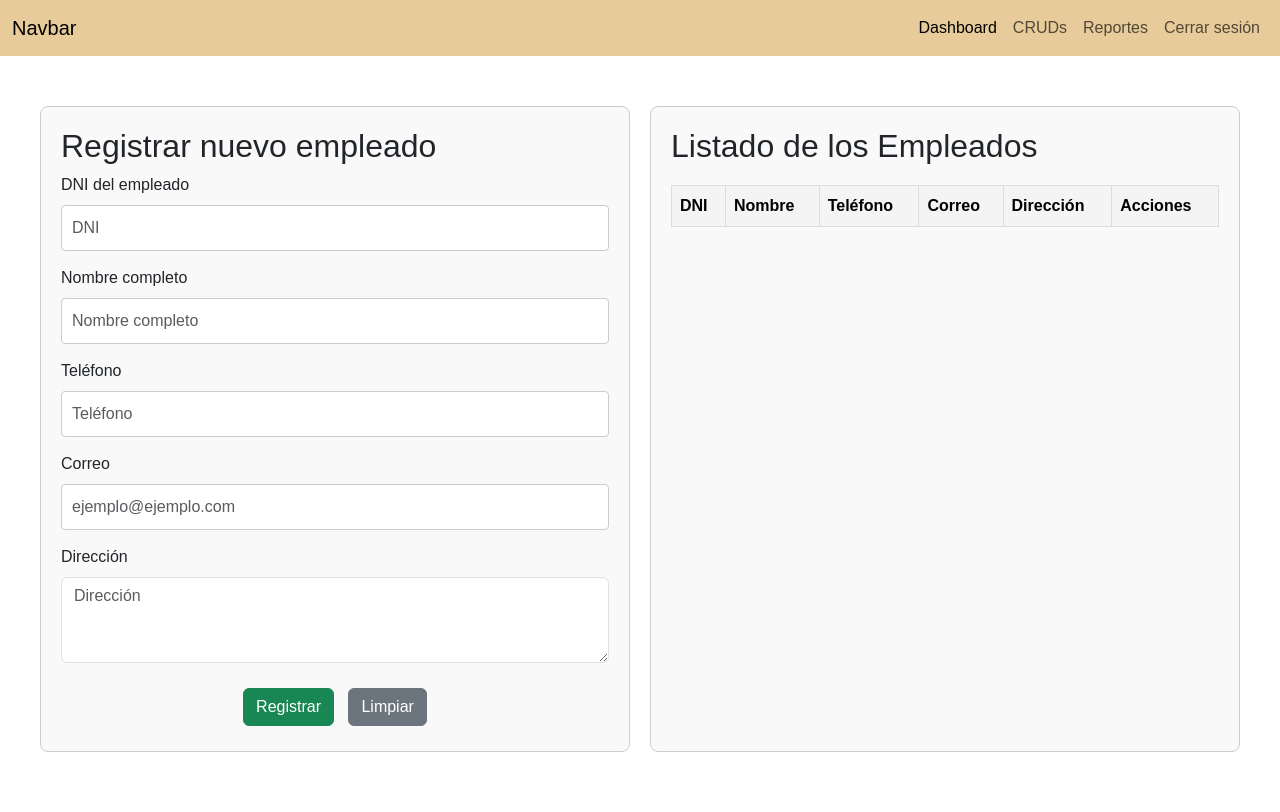
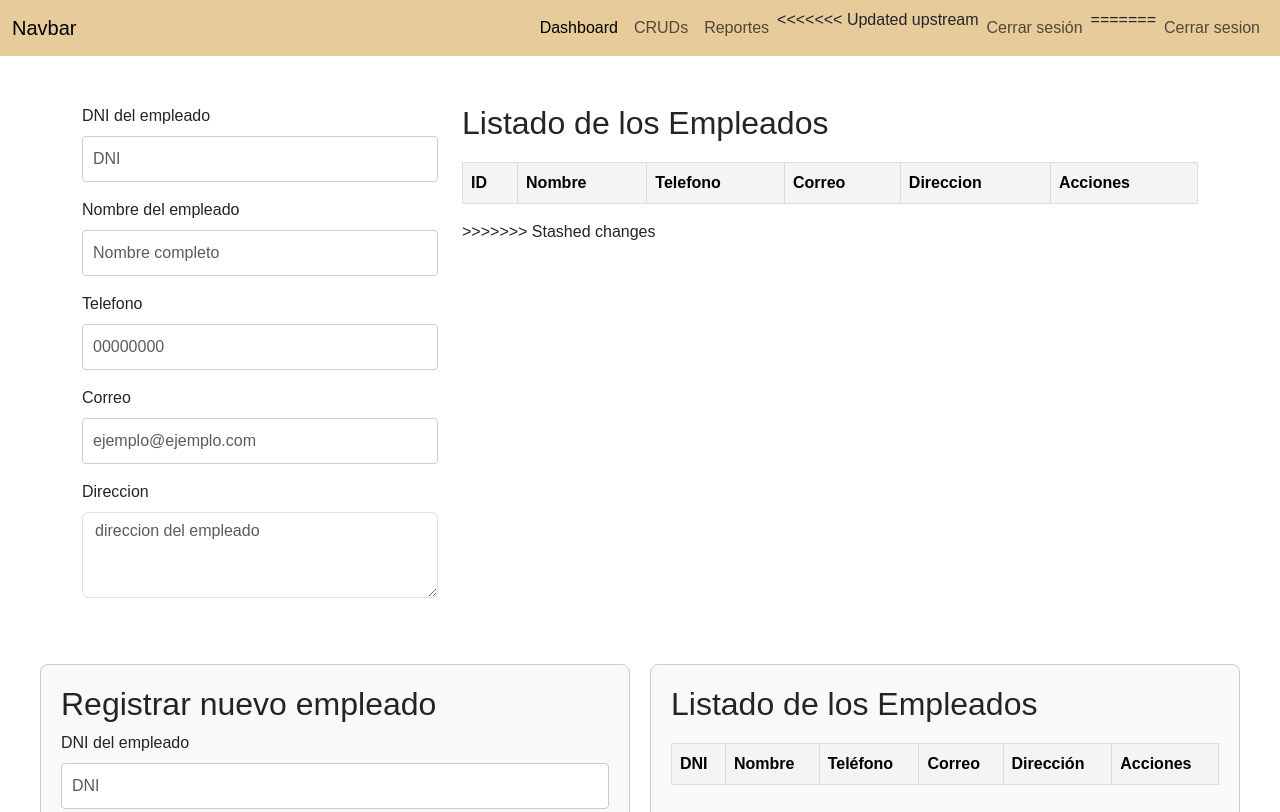
Before and after one commit to IIJaredII/BrewCoffeAdmin, a website: page public/admin/html/crud-empleado.html in a window 1280 px wide. Shown: the top 812 px of the page. Drawn offline with Linux system fonts and the light colour scheme.

Commit message:
Update crud-empleado.html

```diff
--- a/public/admin/html/crud-empleado.html
+++ b/public/admin/html/crud-empleado.html
@@ -106,7 +106,66 @@
                     <a class="nav-link active" aria-current="page" href="#">Dashboard</a>
                     <a class="nav-link" href="#">CRUDs</a>
                     <a class="nav-link" href="#">Reportes</a>
+<<<<<<< Updated upstream
                     <a class="nav-link" href="#">Cerrar sesión</a>
+=======
+                    <a class="nav-link" href="#">Cerrar sesion</a>
+                </div>
+              </div>
+            </div>
+          </nav>
+          <!--Fin de barra de navegacion-->
+        <div class="container my-5">
+            <div class="row">
+
+                <div class="col-sm-12 col-md-4 col-lg-4 col-xl-4">
+                    <!--Formulario-->
+                    <form action="" id="Formulario">
+                        <div class="mb-3">
+                            <label for="ID" class="form-label">DNI del empleado</label>
+                            <input type="text" class="form-control" id="ID" placeholder="DNI">
+                        </div>
+                        <div class="mb-3">
+                            <label for="nombre" class="form-label">Nombre del empleado</label>
+                            <input type="text" class="form-control" id="nombre" placeholder="Nombre completo">
+                        </div>
+                        <div class="mb-3">
+                            <label for="telefono" class="form-label">Telefono</label>
+                            <input type="text" class="form-control" id="telefono" placeholder="00000000">
+                        </div>
+                        <div class="mb-3">
+                            <label for="correo" class="form-label">Correo</label>
+                            <input type="email" class="form-control" id="correo" placeholder="ejemplo@ejemplo.com">
+                        </div>
+                          <div class="mb-3">
+                            <label for="direccion" class="form-label">Direccion</label>
+                            <textarea class="form-control" id="direccion" rows="3" placeholder="direccion del empleado"></textarea>
+                        </div>
+
+                        <div id="botones">
+
+                        </div>
+                    </form>
+                    <!--Fin del formulario-->
+                </div>
+                <div class="col-sm-12 col-md-8 col-lg-8 col-xl-8">
+                    <h2>Listado de los Empleados</h2>
+                    <table class="table table-striped">
+                        <thead>
+                            <tr>
+                                <th>ID</th>
+                                <th>Nombre</th>
+                                <th>Telefono</th>
+                                <th>Correo</th>
+                                <th>Direccion</th>
+                                <th>Acciones</th>
+                            </tr>
+                        </thead>
+                        <tbody id="listarEmpleados">
+
+                        </tbody>
+                    </table>
+>>>>>>> Stashed changes
                 </div>
             </div>
         </div>
```
